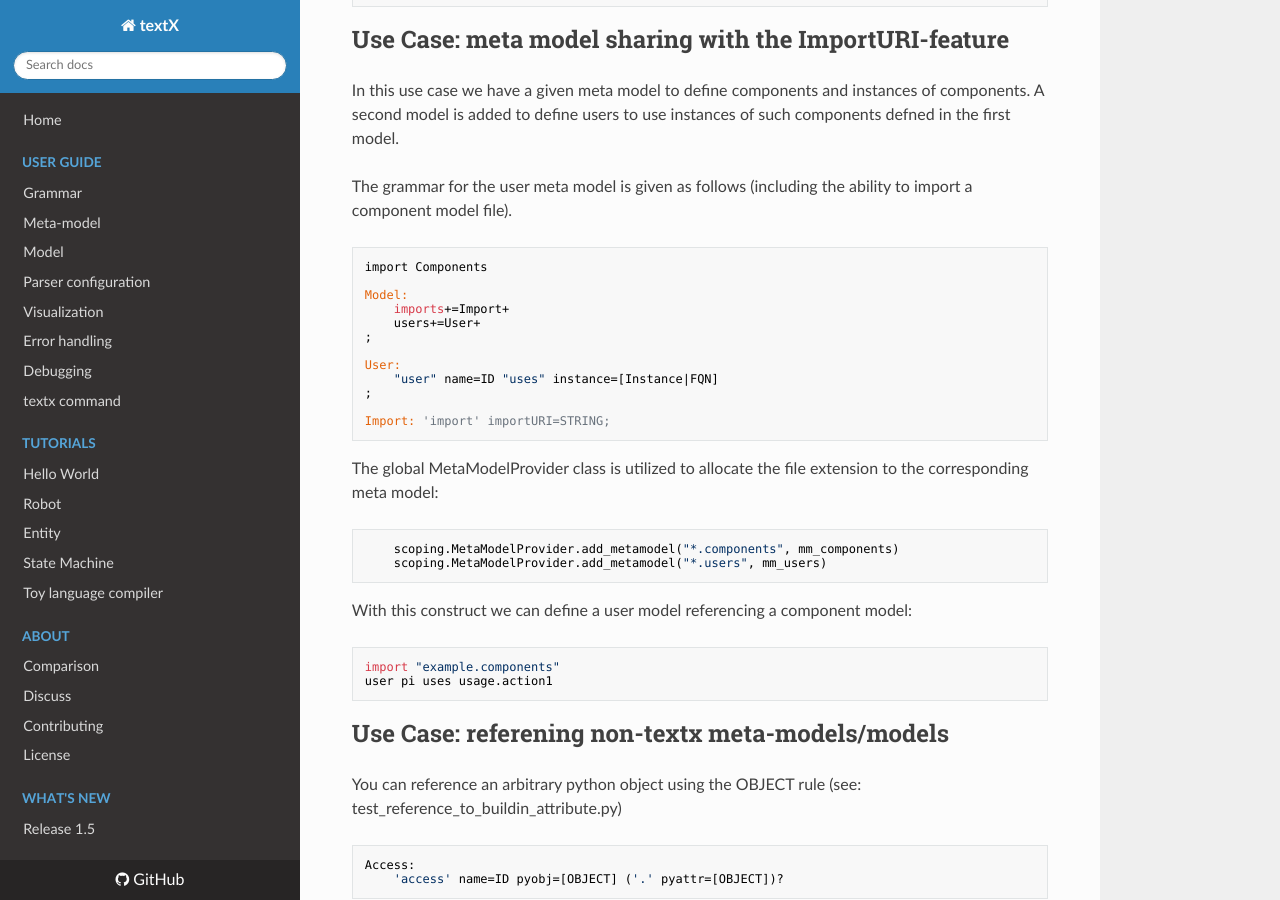
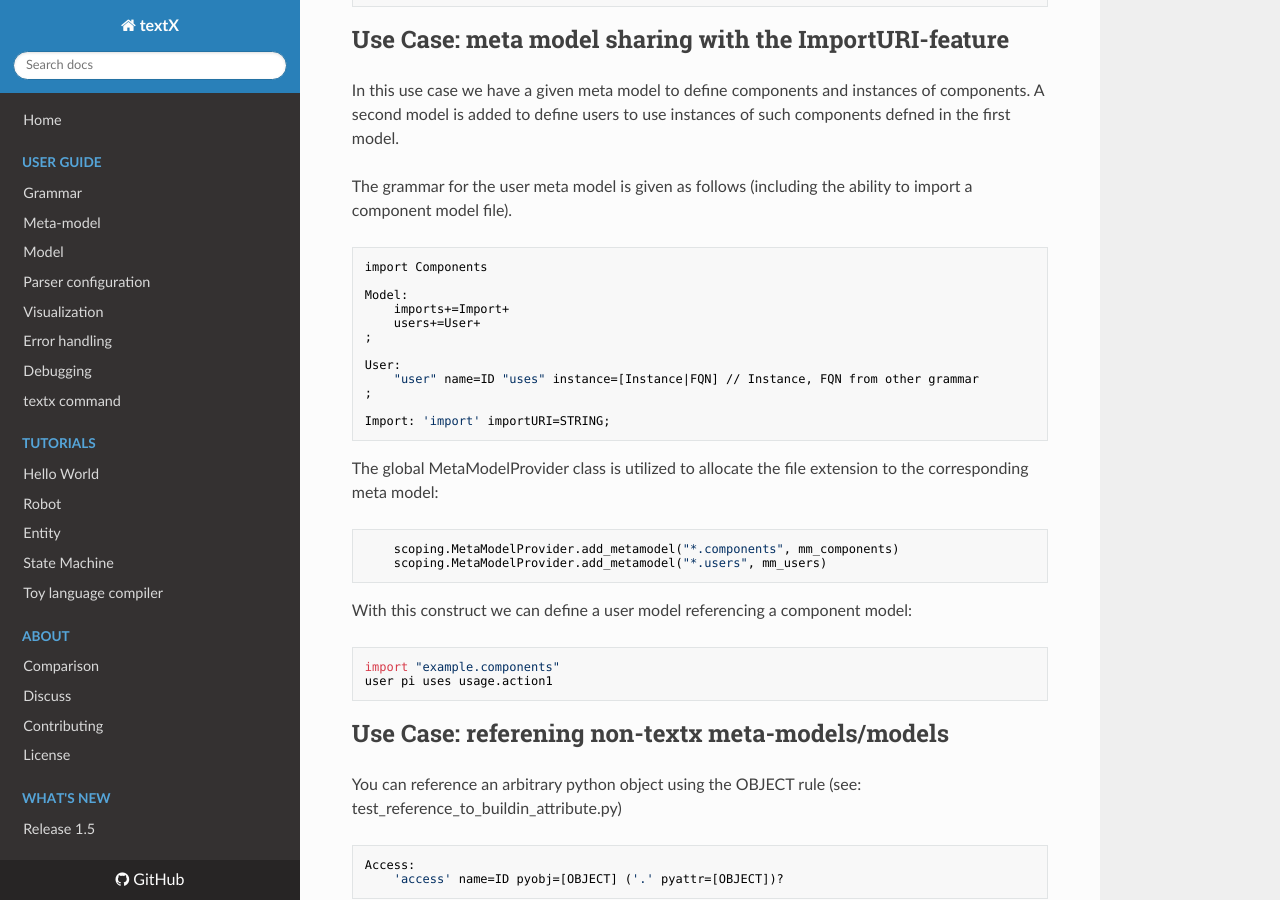
Before and after one commit to textX/textX, an MkDocs documentation site: the page built from docs/multimetamodel.md, in a window 1280 px wide and 900 px high, scrolled down 1013 px. Built offline with MkDocs 1.6.1, drawn with Linux system fonts in a browser that asks for light colours; nearby versions of some CDN libraries; old or Windows-style settings are respelled for this version of MkDocs.

Commit message:
more docu

```diff
--- a/docs/multimetamodel.md
+++ b/docs/multimetamodel.md
@@ -60,7 +60,7 @@ ability to import a component model file).
     ;
 
     User:
-        "user" name=ID "uses" instance=[Instance|FQN]
+        "user" name=ID "uses" instance=[Instance|FQN] // Instance, FQN from other grammar
     ;
 
     Import: 'import' importURI=STRING;
```
